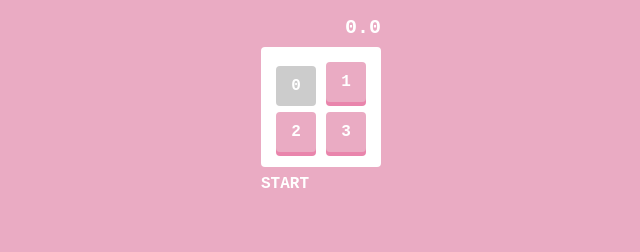
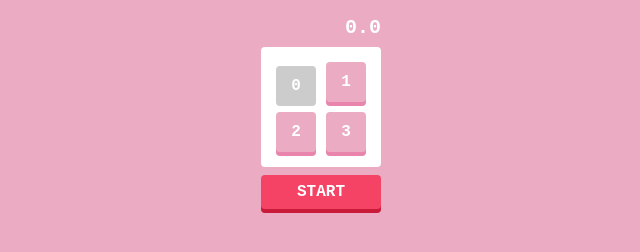
Before and after one commit to Mimi-Rabbit-usagi/numbers_game, a plain HTML site: page index.html in a window 1280 px wide. Shown: the whole page, without its empty margins (319-959 px from the left). Drawn offline with Linux system fonts and the light colour scheme.

Commit message:
スタイリング

```diff
--- a/style.css
+++ b/style.css
@@ -48,3 +48,18 @@ body {
   font-size: 20px;
   text-align: right;
 }
+
+#btn {
+  cursor: pointer;
+  user-select: none;
+  background: #f44364;
+  padding: 8px;
+  border-radius: 4px;
+  text-align: center;
+  box-shadow: 0 4px 0 #ca1a3a;
+}
+
+#btn:active {
+  margin-top: 12px;
+  box-shadow: none;
+}
```
